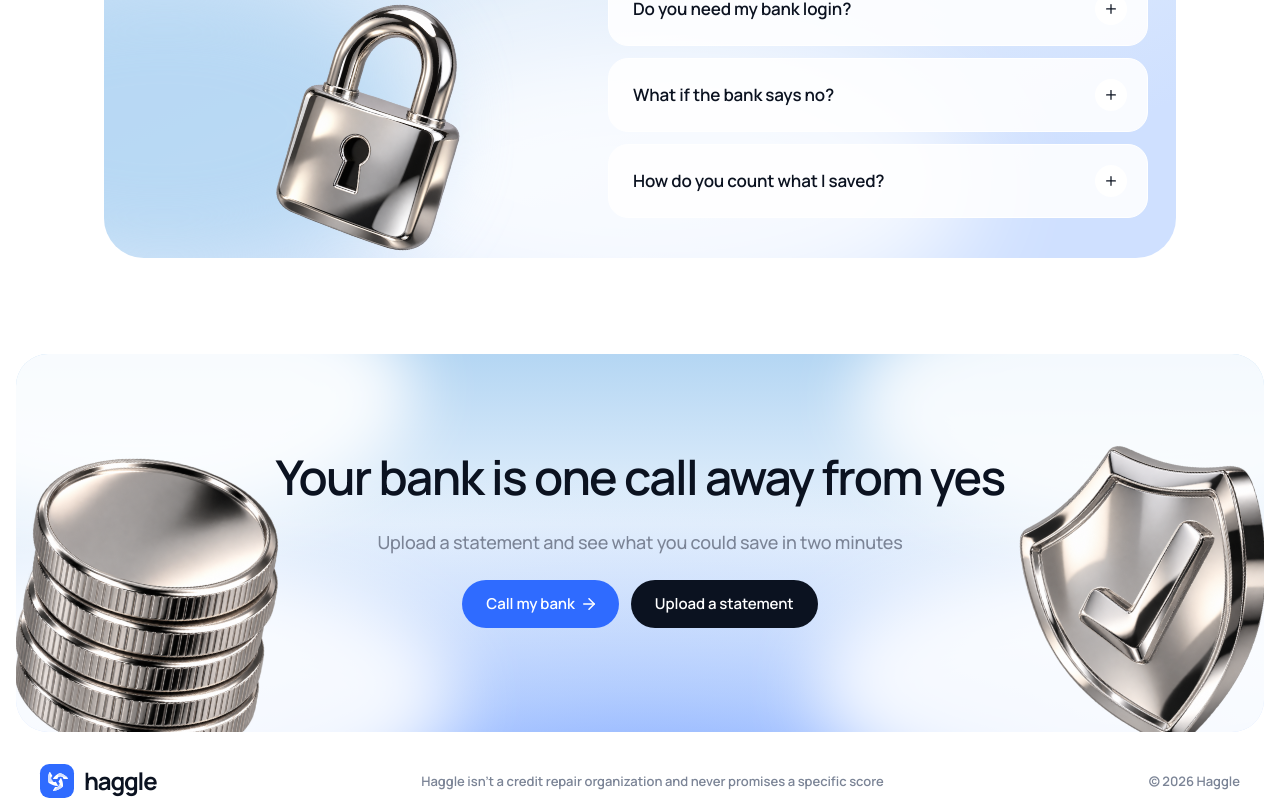
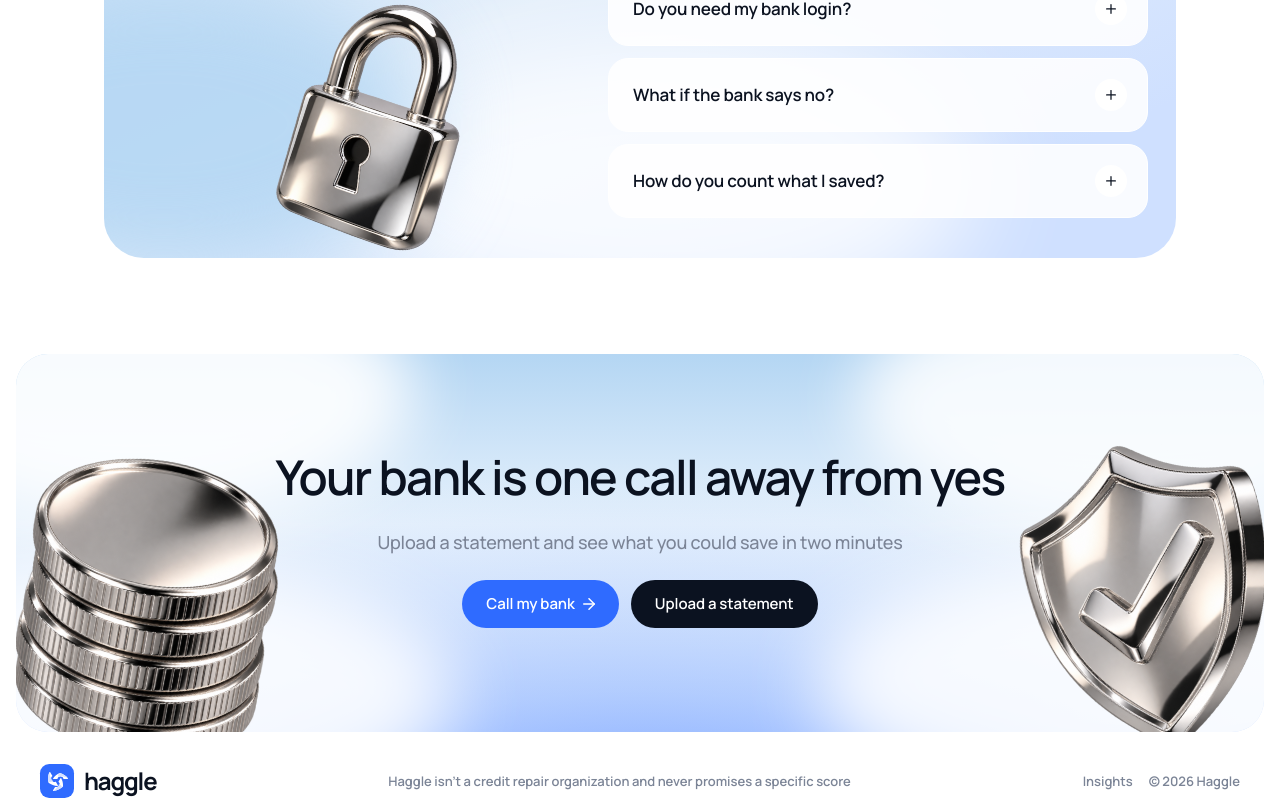
Before and after one commit to IskakovDamir/haggle, a Next.js app: page / in a window 1280 px wide. Shown: the part 7199-8005 px from the top of the page. Built offline with nearby package versions, Linux system fonts and the light colour scheme.

Commit message:
feat: insights link in landing footer

```diff
--- a/src/components/landing-v2/closing.tsx
+++ b/src/components/landing-v2/closing.tsx
@@ -1,5 +1,6 @@
 // "Your bank is one call away from yes" and the footer row: Figma node 7:276 on "Haggle — Landing · Desktop 1440".
 import Image from "next/image";
+import Link from "next/link";
 import { HgButton, HgLogo, HgSection } from "./ui";
 import { Reveal } from "@/components/motion/reveal";
 
@@ -70,7 +71,9 @@ export function Closing() {
       <footer className="flex flex-col items-center gap-4 px-6 pt-6 pb-2 text-center lg:flex-row lg:justify-between lg:text-left">
         <HgLogo />
         <p className={caption}>Haggle isn’t a credit repair organization and never promises a specific score</p>
-        <p className={`${caption} whitespace-nowrap`}>© 2026 Haggle</p>
+        <p className={`${caption} whitespace-nowrap`}>
+          <Link href="/insights" className="mr-4 hover:text-hg-blue">Insights</Link>© 2026 Haggle
+        </p>
       </footer>
     </HgSection>
   );
```
